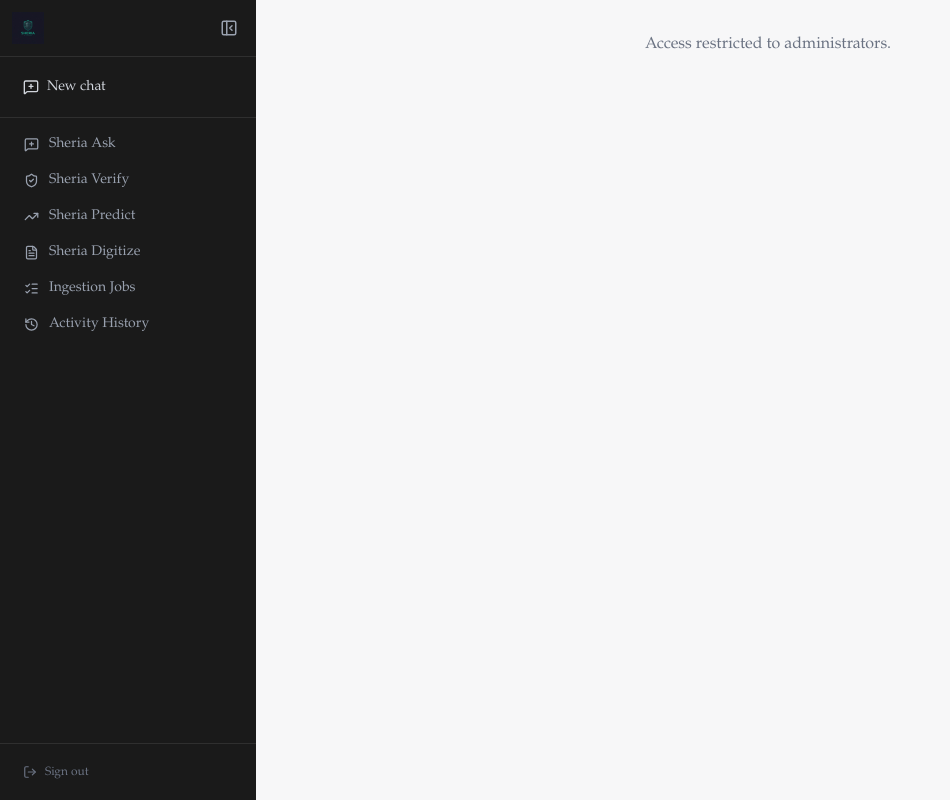
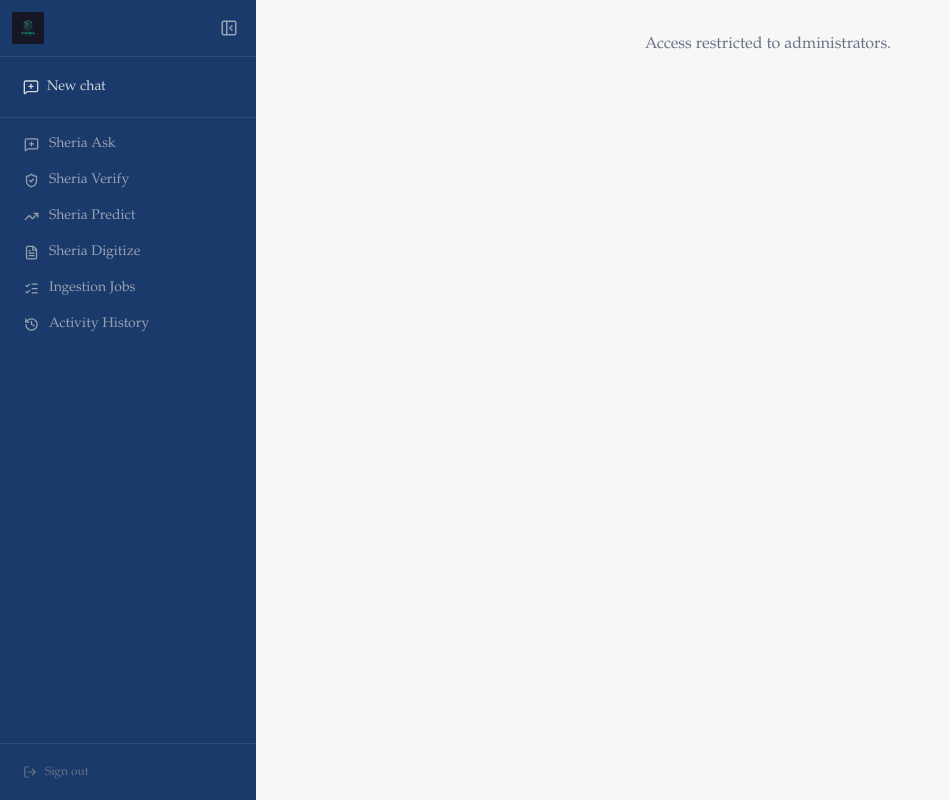
Before and after one commit to Sheria-Platform/sheria_platform_mvp, a Next.js app in the folder user_interface/: page /health in a window 1280 px wide. Shown: the whole page, without its empty margins (0-950 px from the left). Built offline with nearby package versions, Linux system fonts and the light colour scheme; no server answers.

Commit message:
fix(ui): update sidebar background to Sheria brand blue

```diff
--- a/user_interface/components/layout/AppSidebar.tsx
+++ b/user_interface/components/layout/AppSidebar.tsx
@@ -68,7 +68,7 @@ export function AppSidebar() {
     <TooltipProvider delay={200}>
       <aside
         className={cn(
-          "bg-[#1a1a1a] text-white flex flex-col shrink-0 transition-[width] duration-200 ease-in-out overflow-hidden",
+          "bg-[#1a3a6b] text-white flex flex-col shrink-0 transition-[width] duration-200 ease-in-out overflow-hidden",
           collapsed ? "w-16" : "w-64"
         )}
       >
```
